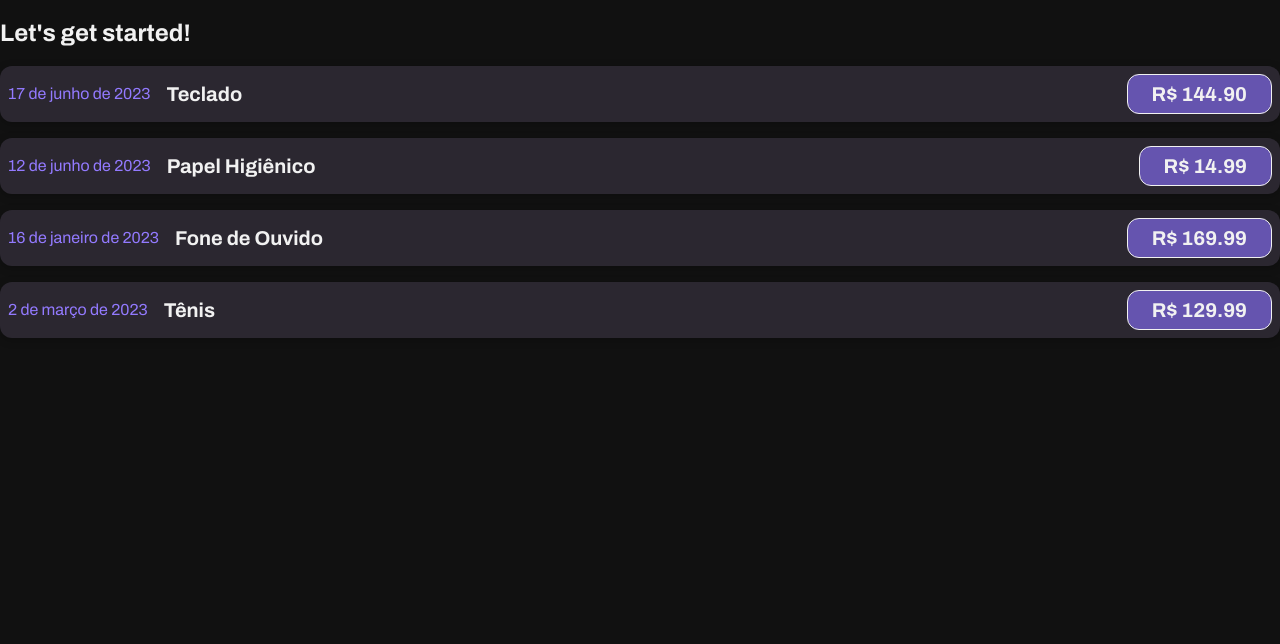
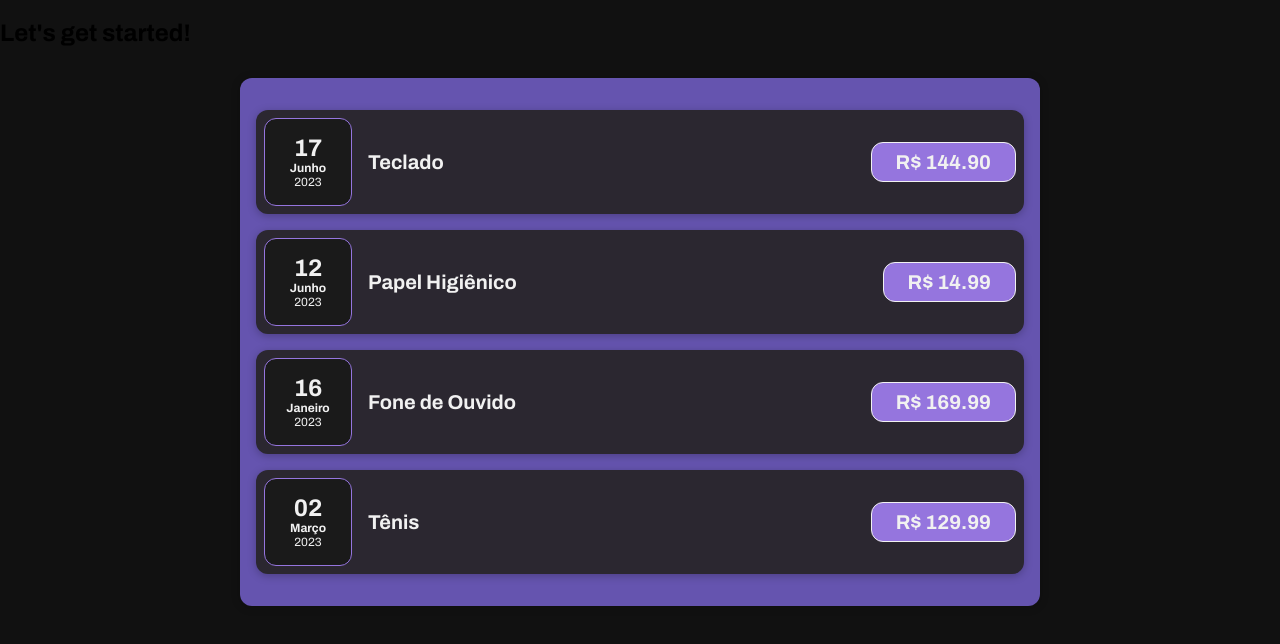
Before and after one commit to Je-Carlos/React-complete-guide, a JavaScript app in the folder react-basics-and-components/: page / in a window 1280 px wide. Shown: the top 644 px of the page. Built offline with nearby package versions, Linux system fonts and the light colour scheme.

Commit message:
separando ExpanseDate e Expenses, + estilizar

```diff
--- a/react-basics-and-components/src/App.js
+++ b/react-basics-and-components/src/App.js
@@ -1,4 +1,4 @@
-import ExpenseItem from "./components/ExpenseItem";
+import Expenses from "./components/Expenses";
 
 function App() {
   const expenses = [
@@ -20,26 +20,7 @@ function App() {
   return (
     <div>
       <h2>Let's get started!</h2>
-      <ExpenseItem
-        title={expenses[0].title}
-        amount={expenses[0].amount}
-        date={expenses[0].date}
-      />
-      <ExpenseItem
-        title={expenses[1].title}
-        amount={expenses[1].amount}
-        date={expenses[1].date}
-      />
-      <ExpenseItem
-        title={expenses[2].title}
-        amount={expenses[2].amount}
-        date={expenses[2].date}
-      />
-      <ExpenseItem
-        title={expenses[3].title}
-        amount={expenses[3].amount}
-        date={expenses[3].date}
-      />
+      <Expenses items={expenses} />
     </div>
   );
 }
--- /dev/null
+++ b/react-basics-and-components/src/components/ExpenseDate.css
@@ -0,0 +1,26 @@
+.expense-date {
+  display: flex;
+  flex-direction: column;
+  width: 5.5rem;
+  height: 5.5rem;
+  border: 1px solid #9575de;
+  background-color: #1a1a1a;
+  color: #f1f1f1;
+  border-radius: 12px;
+  align-items: center;
+  justify-content: center;
+}
+
+.expense-date__month {
+  font-size: 0.75rem;
+  font-weight: bold;
+}
+
+.expense-date__year {
+  font-size: 0.75rem;
+}
+
+.expense-date__day {
+  font-size: 1.5rem;
+  font-weight: bold;
+}
--- /dev/null
+++ b/react-basics-and-components/src/components/ExpenseDate.js
@@ -0,0 +1,33 @@
+import "./ExpenseDate.css";
+
+function ExpenseDate(props) {
+  // formatando mês de 1 - 12
+  function formatedMonth(oldDate) {
+    const date = new Date(oldDate);
+    const monthNames = [
+      "Janeiro",
+      "Favereiro",
+      "Março",
+      "Abril",
+      "Maio",
+      "Junho",
+      "Julho",
+      "Agosto",
+      "Setembro",
+      "Outubro",
+      "Novembro",
+      "Dezembro",
+    ];
+    return monthNames[date.getMonth() - 1];
+  }
+  const day = props.date.toLocaleString("pt-BR", { day: "2-digit" });
+  const year = props.date.getFullYear();
+  return (
+    <div className="expense-date">
+      <div className="expense-date__day">{day}</div>
+      <div className="expense-date__month">{formatedMonth(props.date)}</div>
+      <div className="expense-date__year">{year}</div>
+    </div>
+  );
+}
+export default ExpenseDate;
--- a/react-basics-and-components/src/components/ExpenseItem.css
+++ b/react-basics-and-components/src/components/ExpenseItem.css
@@ -20,20 +20,18 @@
 }
 
 .expense-item h2 {
-  color: #6554af;
+  color: #9575de;
   font-size: 1rem;
   flex: 1;
   margin: 0 1rem;
   color: #f1f1f1;
 }
-.expense-item__date {
-  color: #937aff;
-}
+
 .expense-item__price {
   font-size: 1rem;
   font-weight: bold;
   color: #f1f1f1;
-  background-color: #6554af;
+  background-color: #9575de;
   border: 1px solid #f1f1f1;
   padding: 0.5rem;
   border-radius: 12px;
--- a/react-basics-and-components/src/components/ExpenseItem.js
+++ b/react-basics-and-components/src/components/ExpenseItem.js
@@ -1,26 +1,10 @@
 import "./ExpenseItem.css";
+import ExpenseDate from "./ExpenseDate";
 
 function ExpenseItem(props) {
-  // formatando data para dd/mm/yyyy
-  function FormatedExpenseDate(oldDate) {
-    const date = new Date(oldDate);
-    const day = date.getDate();
-    const month = date.getMonth() - 1;
-    const year = date.getFullYear();
-    const options = {
-      year: "numeric",
-      month: "long",
-      day: "numeric",
-    };
-    const newDate = new Date(year, month, day);
-    return newDate.toLocaleDateString("pt-BR", options);
-  }
-
   return (
     <div className="expense-item">
-      <div className="expense-item__date">
-        {FormatedExpenseDate(props.date)}
-      </div>
+      <ExpenseDate date={props.date} />
       <div className="expense-item__description">
         <h2>{props.title}</h2>
       </div>
--- /dev/null
+++ b/react-basics-and-components/src/components/Expenses.css
@@ -0,0 +1,9 @@
+.expenses {
+  padding: 1rem;
+  background-color: #6554af;
+  margin: 2rem auto;
+  width: 50rem;
+  max-width: 95%;
+  border-radius: 12px;
+  box-shadow: 0 1px 8px rgba(0, 0, 0, 0.25);
+}
--- /dev/null
+++ b/react-basics-and-components/src/components/Expenses.js
@@ -0,0 +1,30 @@
+import ExpenseItem from "./ExpenseItem";
+import "./Expenses.css";
+
+function Expenses(props) {
+  return (
+    <div className="expenses">
+      <ExpenseItem
+        title={props.items[0].title}
+        amount={props.items[0].amount}
+        date={props.items[0].date}
+      />
+      <ExpenseItem
+        title={props.items[1].title}
+        amount={props.items[1].amount}
+        date={props.items[1].date}
+      />
+      <ExpenseItem
+        title={props.items[2].title}
+        amount={props.items[2].amount}
+        date={props.items[2].date}
+      />
+      <ExpenseItem
+        title={props.items[3].title}
+        amount={props.items[3].amount}
+        date={props.items[3].date}
+      />
+    </div>
+  );
+}
+export default Expenses;
--- a/react-basics-and-components/src/index.css
+++ b/react-basics-and-components/src/index.css
@@ -12,6 +12,3 @@ body {
   margin: 0;
   background-color: #111111;
 }
-div {
-  color: #f1f1f1;
-}
```
